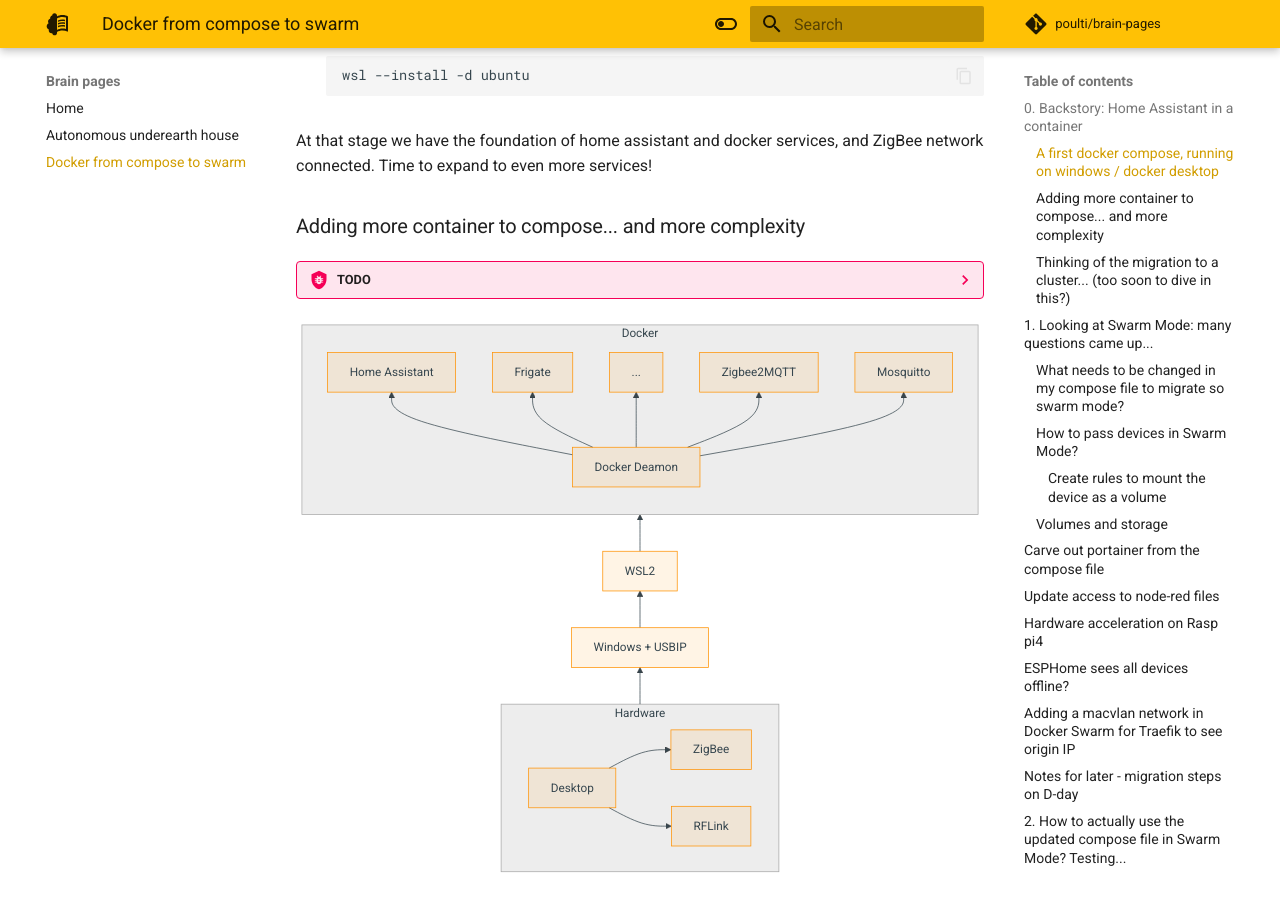
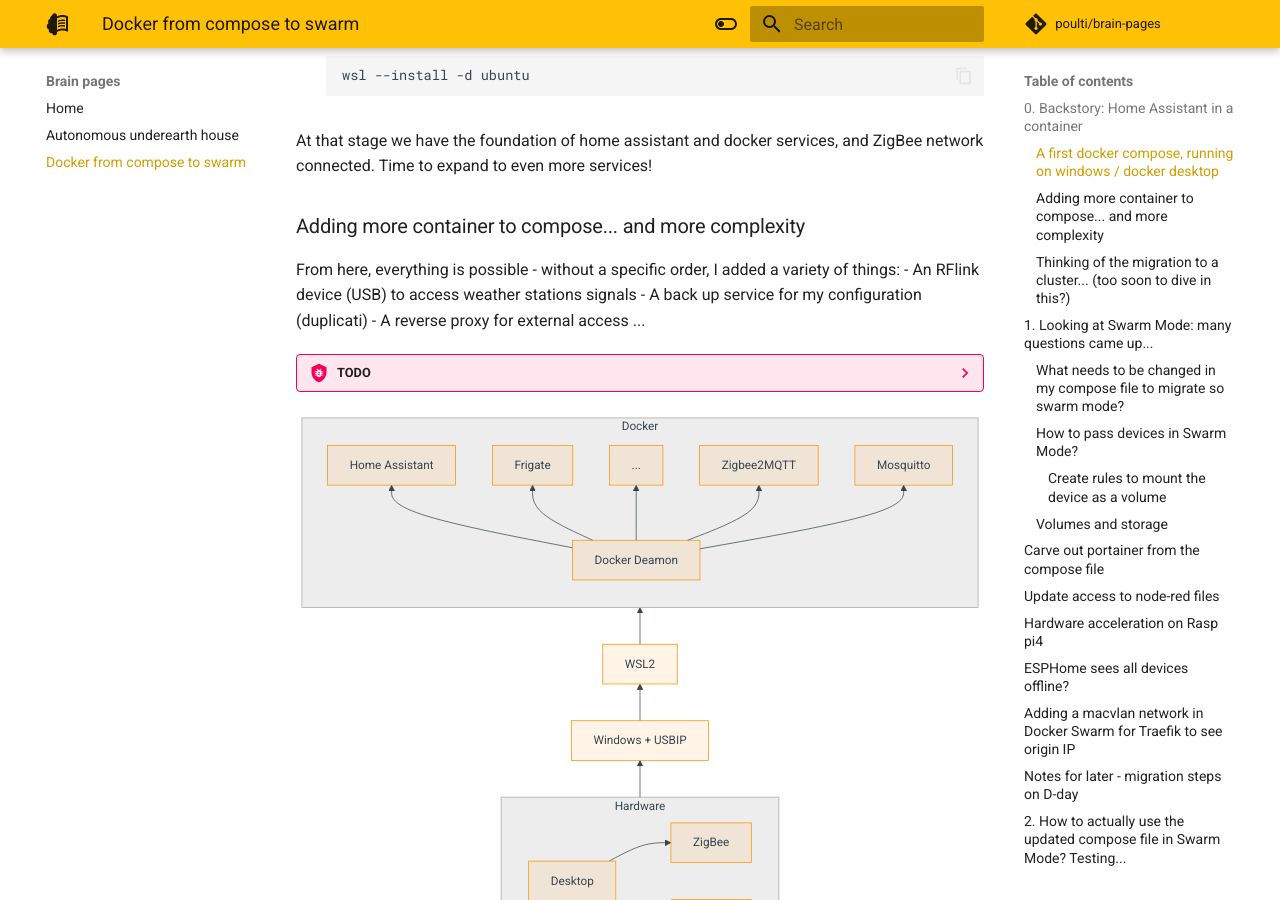
Before and after one commit to poulti/brain-pages, an MkDocs documentation site: the page built from docs/docker-from-compose-to-swarm.md, in a window 1280 px wide and 900 px high, scrolled down 4035 px. Built offline with MkDocs 1.6.1 and Material for MkDocs 9.7.7, drawn with Linux system fonts in a browser that asks for light colours; comment, search, counter and statistics services are not loaded.

Commit message:
expand in new services

```diff
--- a/docs/docker-from-compose-to-swarm.md
+++ b/docs/docker-from-compose-to-swarm.md
@@ -166,6 +166,12 @@
 At that stage we have the foundation of home assistant and docker services, and ZigBee network connected. Time to expand to even more services!
 
 ### Adding more container to compose... and more complexity
+
+From here, everything is possible - without a specific order, I added a variety of things:
+- An RFlink device (USB) to access weather stations signals
+- A back up service for my configuration (duplicati)
+- A reverse proxy for external access
+...
 
 ??? bug "TODO"
     Architecture diagramme
```
